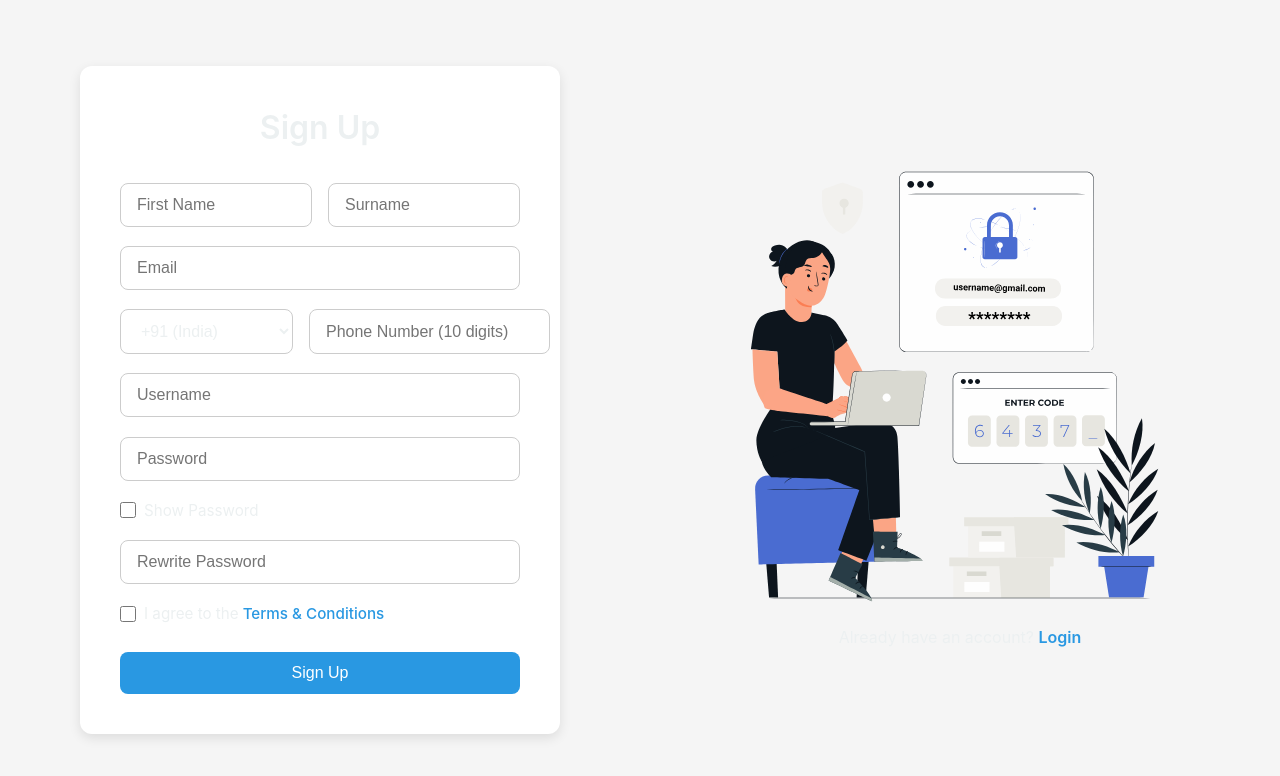
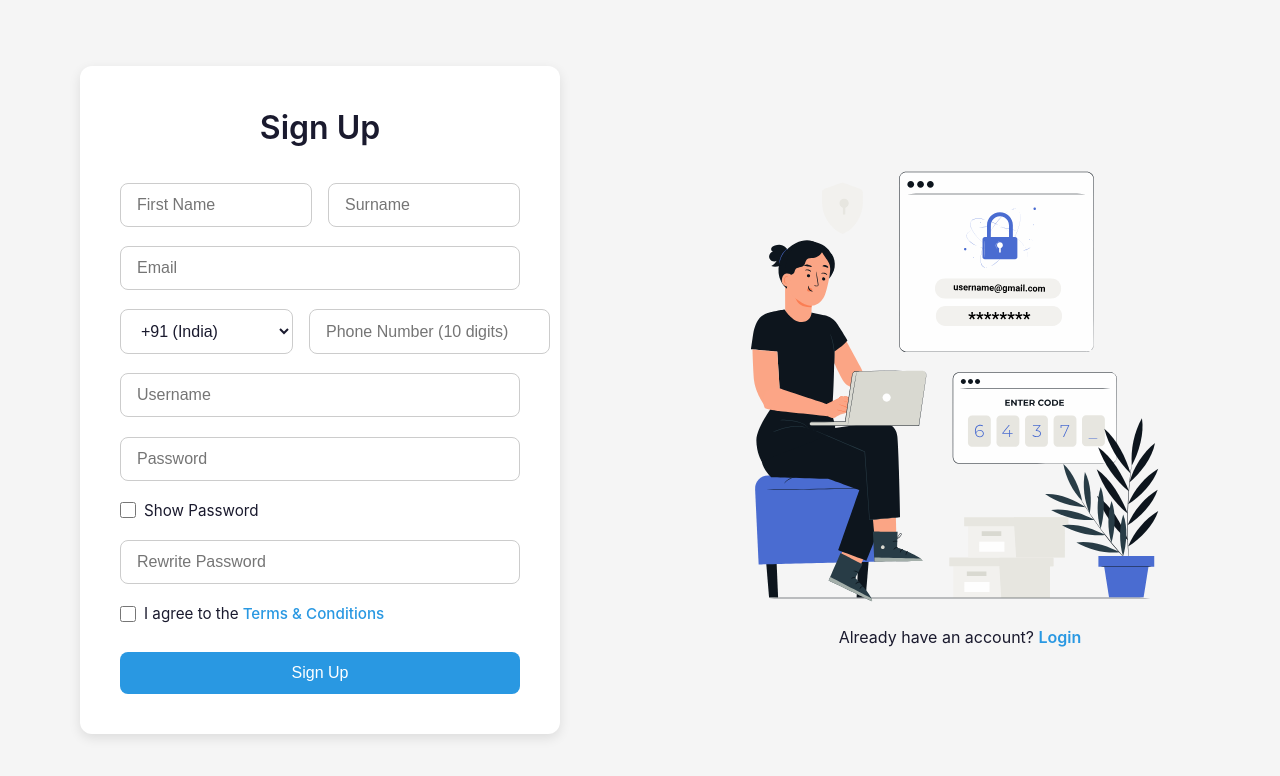
Before and after one commit to xAvi2050/Evalytics-AI, a React (Vite) app: page /signup in a window 1280 px wide. Shown: the top 776 px of the page. Built offline with nearby package versions, Linux system fonts and the light colour scheme.

Commit message:
Stage02_Backend_MongoDB-API_Authorization_Updated-1.21

```diff
--- a/src/components/AuthForm.css
+++ b/src/components/AuthForm.css
@@ -2,7 +2,6 @@
   --light-primary: #f0f2f5;
   --dark-primary: #1a202c;
   --dark-secondary: #2d3748;
-  --text-light: #2d3748;
   --text-dark: #edf2f7;
   --accent-blue: #3498db;
   --accent-dark-blue: #2980b9;
@@ -12,7 +11,7 @@ body {
   margin: 0;
   font-family: 'Inter', sans-serif; /* Using Inter as per instructions */
   background-color: var(--light-primary);
-  color: var(--text-light);
+  color: var(--dark-primary);
   transition: background-color 0.3s ease, color 0.3s ease;
 }
 
@@ -71,7 +70,7 @@ body.dark-theme {
 .switch-link {
   margin-top: 1.5rem;
   font-size: 1rem;
-  color: var(--text-light); /* Use theme variable */
+  color: var(--dark-primary); /* Use theme variable */
   text-align: center;
 }
 
@@ -111,7 +110,7 @@ body.dark-theme {
 .auth-title {
   font-size: 2rem;
   margin-bottom: 2rem;
-  color: var(--text-light); /* Use theme variable */
+  color: var(--dark-primary); /* Use theme variable */
 }
 
 .dark-theme .auth-title {
@@ -132,7 +131,7 @@ body.dark-theme {
   font-size: 1rem;
   transition: border 0.3s;
   background-color: white; /* Default light theme input background */
-  color: var(--text-light); /* Default light theme input text color */
+  color: var(--dark-primary); /* Default light theme input text color */
 }
 
 .dark-theme .auth-input {
@@ -244,7 +243,7 @@ body.dark-theme {
   align-items: center;
   font-size: 0.95rem;
   margin-bottom: 1.2rem; /* Consistent spacing */
-  color: var(--text-light); /* Use theme variable */
+  color: var(--dark-primary); /* Use theme variable */
   text-align: left; /* Align text within the label */
   width: 100%; /* Ensure it spans full width */
 }
```
